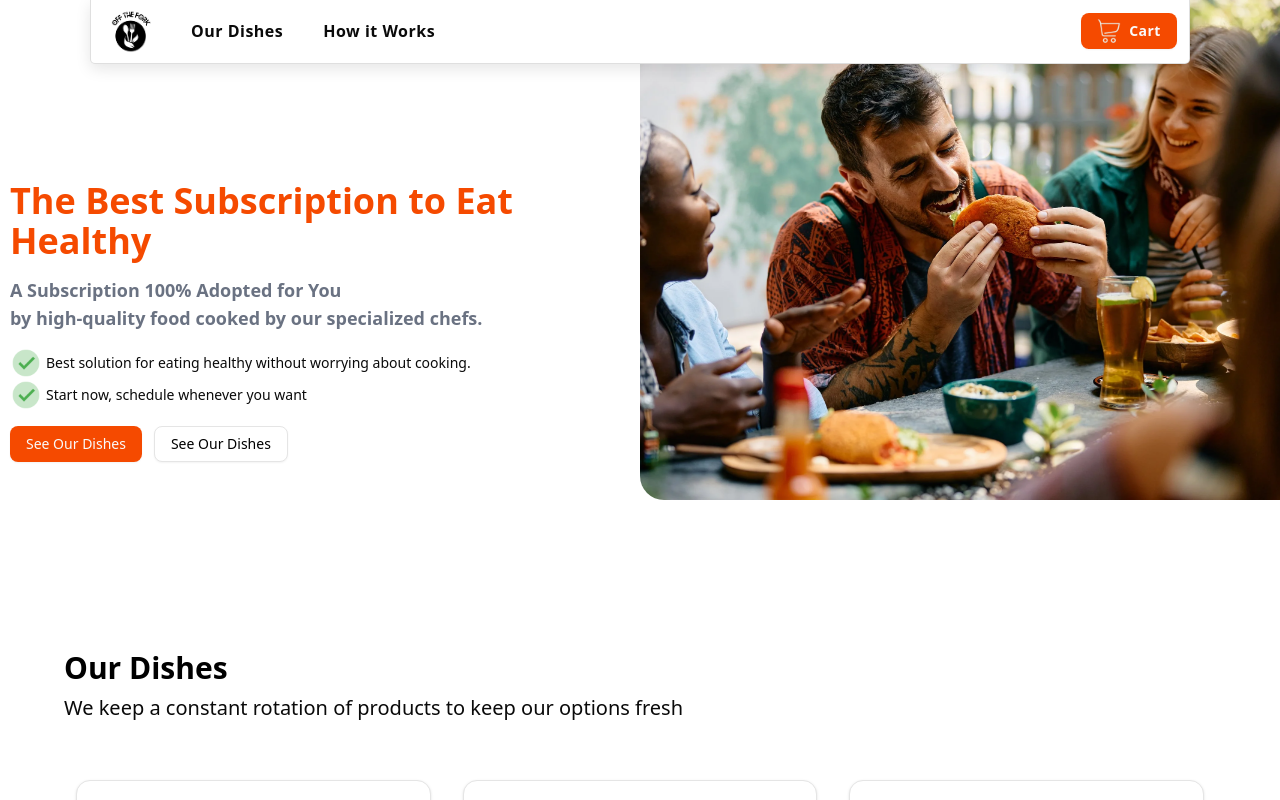
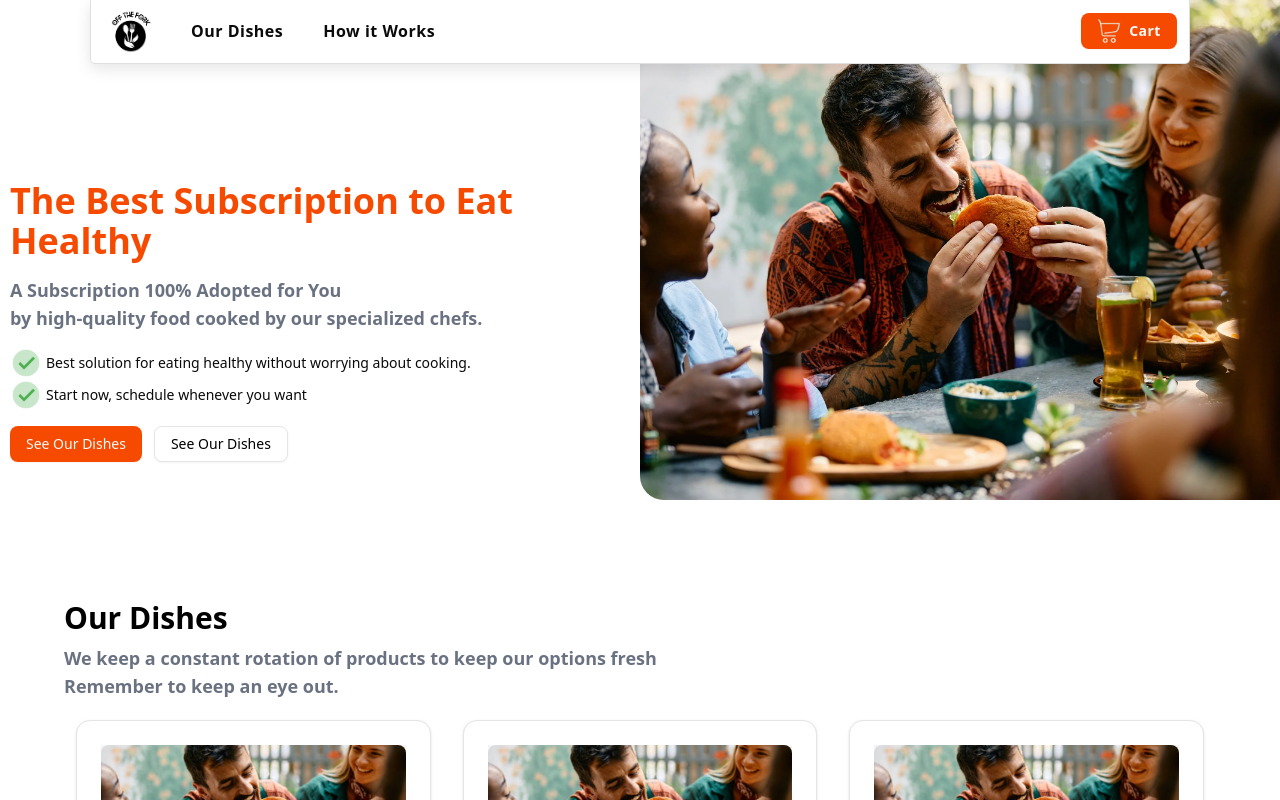
Before and after one commit to wwheastie/off-the-fork-client, a Next.js app: page / in a window 1280 px wide. Shown: the top 800 px of the page. Built offline with nearby package versions, Linux system fonts and the light colour scheme.

Commit message:
little adjustments
little adjustments

```diff
--- a/app/components/DishesList/DishesList.js
+++ b/app/components/DishesList/DishesList.js
@@ -9,8 +9,10 @@ export default function DishesList() {
         <div className="text-2xl md:text-3xl text-black font-bold mb-2">
           Our Dishes
         </div>
-        <div className="text-md md:text-xl mb-2">
-          We keep a constant rotation of products to keep our options fresh
+        <div className=" text-gray-500 text-md md:text-lg font-semibold mb-2">
+          We keep a constant rotation of products to keep our options fresh{" "}
+          <br />
+          Remember to keep an eye out.
         </div>
       </div>
       <CardComponent />
--- a/app/globals.css
+++ b/app/globals.css
@@ -113,7 +113,6 @@
 }
 
 .component-container {
-  padding-top: 50px;
   width: 90%;
   margin: 0 auto;
 }
```
